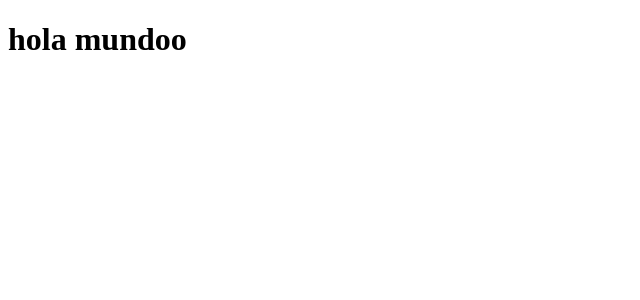
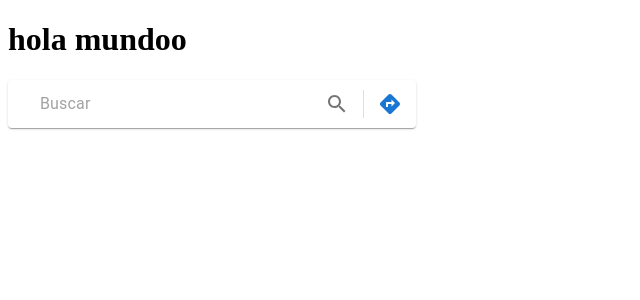
Before and after one commit to LeandroBlaquier/ecommerce-fares-G1-frontend, a React (Create React App) app: page / in a window 1280 px wide. Shown: the top 300 px of the page, without its empty margins (0-640 px from the left). Built offline with nearby package versions, Linux system fonts and the light colour scheme.

Commit message:
chore: SearchBar created

```diff
--- a/src/App.js
+++ b/src/App.js
@@ -1,7 +1,9 @@
+import SearchBar from "./components/SearchBar";
 function App() {
   return (
     <div className="App">
       <h1>hola mundoo</h1>
+      <SearchBar />
     </div>
   );
 }
--- /dev/null
+++ b/src/components/SearchBar.js
@@ -0,0 +1,34 @@
+import * as React from "react";
+import Paper from "@mui/material/Paper";
+import InputBase from "@mui/material/InputBase";
+import Divider from "@mui/material/Divider";
+import IconButton from "@mui/material/IconButton";
+// import MenuIcon from "@mui/icons-material/Menu";
+import SearchIcon from "@mui/icons-material/Search";
+import DirectionsIcon from "@mui/icons-material/Directions";
+
+const CustomizedInputBase = () => {
+  return (
+    <Paper
+      component="form"
+      sx={{ p: "2px 4px", display: "flex", alignItems: "center", width: 400 }}
+    >
+      <IconButton sx={{ p: "10px" }} aria-label="menu">
+        {/* <MenuIcon /> */}
+      </IconButton>
+      <InputBase
+        sx={{ ml: 1, flex: 1 }}
+        placeholder="Buscar"
+        inputProps={{ "aria-label": "search google maps" }}
+      />
+      <IconButton type="submit" sx={{ p: "10px" }} aria-label="search">
+        <SearchIcon />
+      </IconButton>
+      <Divider sx={{ height: 28, m: 0.5 }} orientation="vertical" />
+      <IconButton color="primary" sx={{ p: "10px" }} aria-label="directions">
+        <DirectionsIcon />
+      </IconButton>
+    </Paper>
+  );
+};
+export default CustomizedInputBase;
```
